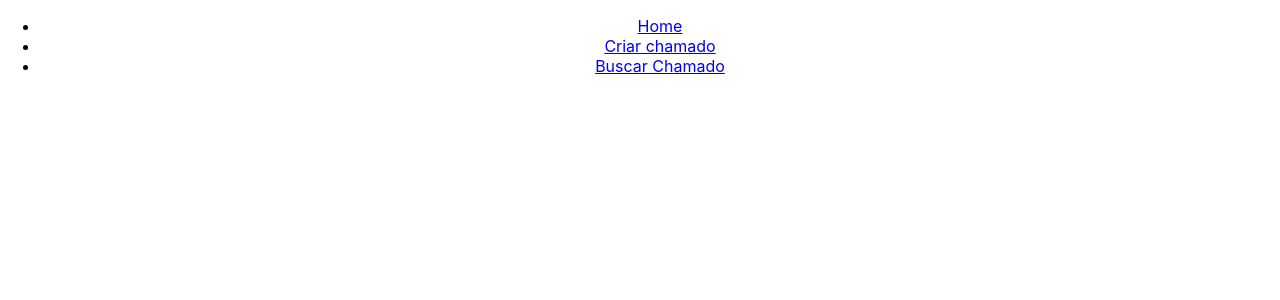
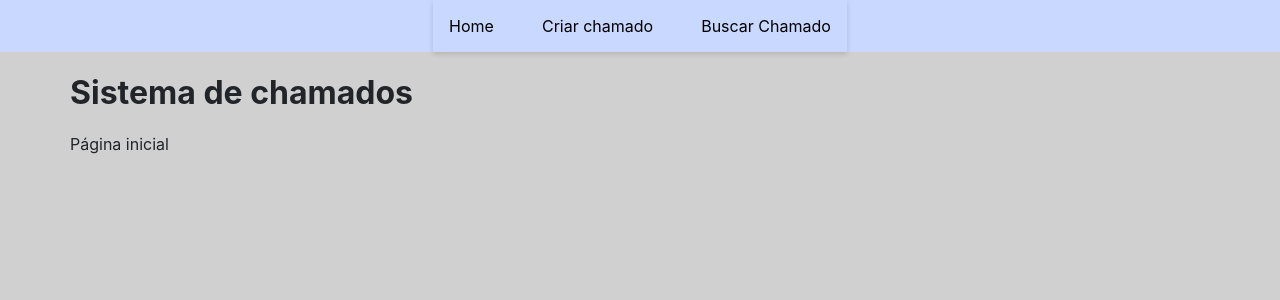
Before and after one commit to MatheusViuge/APS-Mobile, a React (Create React App) app: page / in a window 1280 px wide. Shown: the top 300 px of the page. Built offline with nearby package versions, Linux system fonts and the light colour scheme.

Commit message:
Componente Home aparencendo, css iniciado e SPA configurada na Home

```diff
--- a/src/App.css
+++ b/src/App.css
@@ -1,3 +1,80 @@
-.App {
-  text-align: center;
+:root{
+  --white: #ffffff;
+  --black: #000000;
+  --shadow: rgba(0, 0, 0, .14);
+  --grey: #d0d0d0;
+
+  --blue-200: #c9d8ff;
+  --blue-300: #8cb3ff;
+  --blue-400: #64a1ff;
+  --blue-500: #1e90ff;
+
+  --silver: #c0c0c0;
 }
+
+.App{
+  background: var(--grey);
+  height: 100vh;
+}
+
+.App main{
+  width: 100%;
+  padding: 0 15px;
+  margin: 0 auto;
+  color: #212529;
+}
+
+@media (min-width: 576px) {
+  .App main {
+    max-width: 540px;
+  }
+}
+
+@media (min-width: 768px) {
+  .App main {
+    max-width: 720px;
+  }
+}
+
+@media (min-width: 992px) {
+  .App main {
+    max-width: 960px;
+  }
+}
+
+@media (min-width: 1200px) {
+  .App main {
+    max-width: 1140px;
+  }
+}
+
+.App nav {
+  padding: 0;
+  background-color: var(--blue-200);
+  box-shadow: 0 2px 5px var(--shadow);
+  display: flex;
+  justify-content: center;
+
+}
+
+.App nav ul  {
+  display: flex;
+  padding: 0;
+  gap: 1rem;
+  list-style: none;
+  justify-content: center;
+}
+
+.App nav ul li a{
+  text-decoration: none;
+  padding: 1rem;
+  color: var(--black);
+}
+
+.Header {
+  display: flex;
+  background: var(--blue-200);
+  width: 100%;
+  margin: 0;
+  justify-content: center;
+}
--- a/src/App.jsx
+++ b/src/App.jsx
@@ -1,23 +1,24 @@
 import React from 'react';
 import { BrowserRouter as Router, NavLink, Routes, Route } from 'react-router-dom'
 import './App.css';
+import { Home } from './components/Home';
 
 function App() {
   return (
     <Router>
       <div className="App">
-        <header>
+        <header className="Header">
           <nav>
             <ul>
               <li><NavLink to="/">Home</NavLink></li>
-              <li><NavLink to="/novo">Criar chamado</NavLink></li>
+              <li><NavLink to="/novo_chamado">Criar chamado</NavLink></li>
               <li><NavLink to="/chamados">Buscar Chamado</NavLink></li>
             </ul>
           </nav>
         </header>
         <main>
           <Routes>
-            <Route />
+            <Route path="/" element={<Home />} />
             <Route />
             <Route />
             <Route />
--- a/src/components/Home.jsx
+++ b/src/components/Home.jsx
@@ -0,0 +1,8 @@
+export function Home(){
+  return(
+    <>
+      <h1> Sistema de chamados</h1>
+			<p>Página inicial</p>
+    </>
+  )
+}
```
